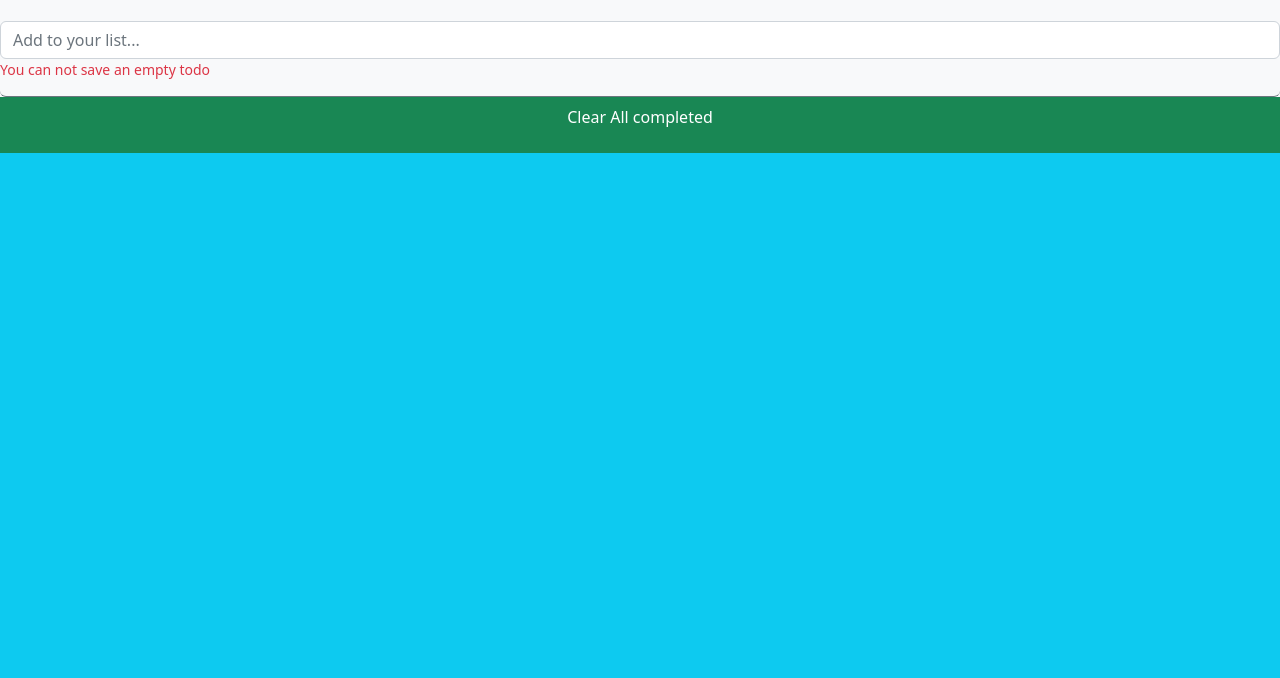
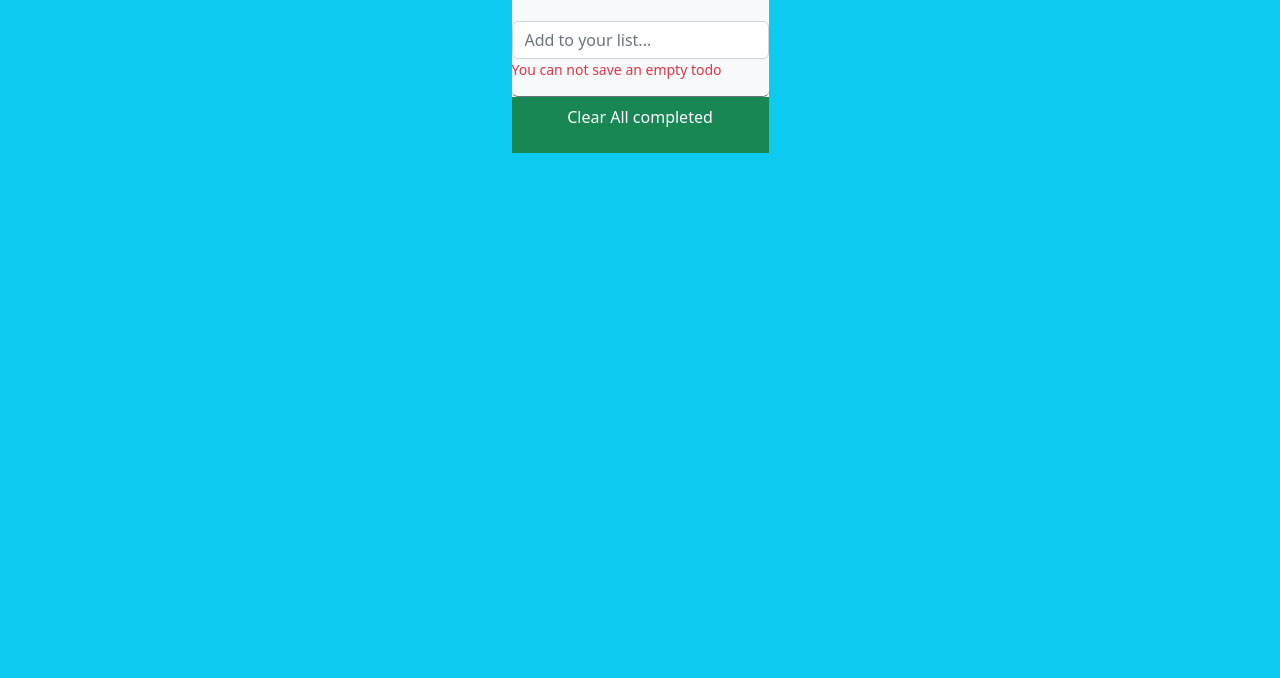
Before and after one commit to Mutai-Gilbert/List-Structure, a plain HTML site: page src/index.html in a window 1280 px wide. Shown: the part 122-800 px from the top of the page. Drawn offline with nearby package versions, Linux system fonts and the light colour scheme.

Commit message:
Made changes to the README.md file

```diff
--- a/src/index.html
+++ b/src/index.html
@@ -10,7 +10,7 @@
 </head>
 <body class="bg-info">
    <section class="todolist d-flex justify-content-center align-items-center h-80 mt-5">
-    <div class="list-container bg-light w-100">
+    <div class="list-container bg-light w-70">
         <h2 class="heading border-bottom border-secondary py-3">Today's Todo  <span class="refresh"></span></h2>
         <div class="list-group border-bottom border-secondary py-3 text-lg font-normal">
             <input type="text" class="save-todo form-control text-lg w-100 font-italic " id="enter-todo" placeholder="Add to your list...">
```
Also changed, not shown: README.md.
